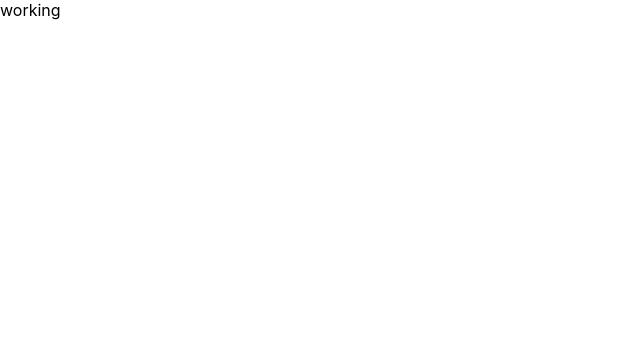
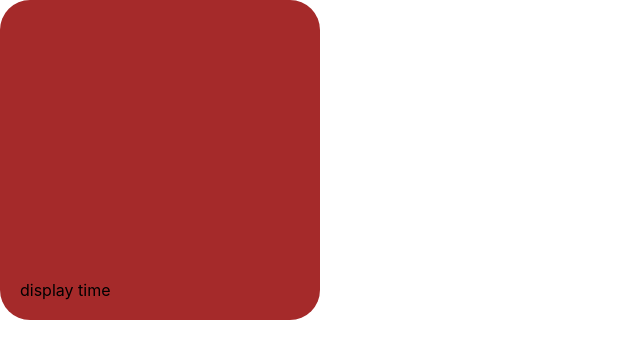
Before and after one commit to saroj-rokaya/notebook, a React (Create React App) app: page / in a window 1280 px wide. Shown: the top 358 px of the page, without its empty margins (0-640 px from the left). Built offline with nearby package versions, Linux system fonts and the light colour scheme; the HTML template or start-up script is replaced by a standard one.

Commit message:
tini change

```diff
--- a/src/App.js
+++ b/src/App.js
@@ -1,9 +1,10 @@
 import './App.css';
+import NoteContainer from './Components/NoteContainer/NoteContainer';
 
 function App() {
   return (
     <>
-    working
+    <NoteContainer/>
     </>
 
   );
--- a/src/Components/Note/Note.jsx
+++ b/src/Components/Note/Note.jsx
@@ -2,8 +2,10 @@ import React from 'react'
 import "./note.css";
 export default function Note() {
   return (
-    <div>
-      hello i am a note
+    <div className="note">
+      <textarea className="note_textarea"></textarea>
+      <p>display time</p>
+
     </div>
   )
 }
--- a/src/Components/Note/note.css
+++ b/src/Components/Note/note.css
@@ -0,0 +1,20 @@
+.note{
+    height: 40vh;
+    width: 40vh;
+    padding: 20px;
+    background-color: brown;
+    border-radius: 30px;
+    display: flex;
+    flex-direction: column;
+
+}
+.note_textarea{
+    flex: 1;
+    background-color: transparent;
+    resize: none;
+    border: none;
+    outline: none;
+    font-size: 1.5rem;
+    column-width: 20px;
+    color: white;
+}
--- a/src/Components/NoteContainer/NoteContainer.jsx
+++ b/src/Components/NoteContainer/NoteContainer.jsx
@@ -1,10 +1,11 @@
 import React from 'react'
 import "./noteContainer.css";
+import Note from '../Note/Note';
 
 export default function NoteContainer() {
   return (
     <div>
-      i am a note container
+      <Note/>
     </div>
   )
 }
```
